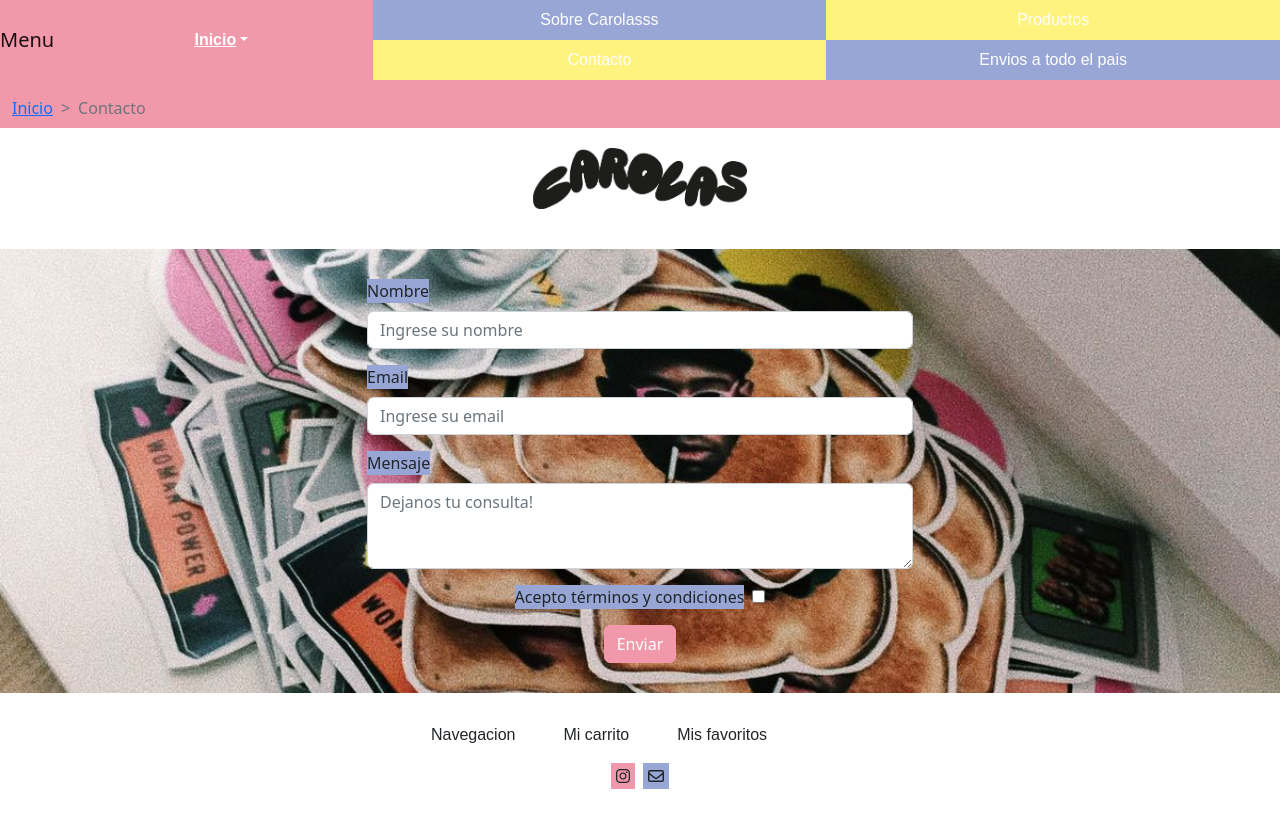
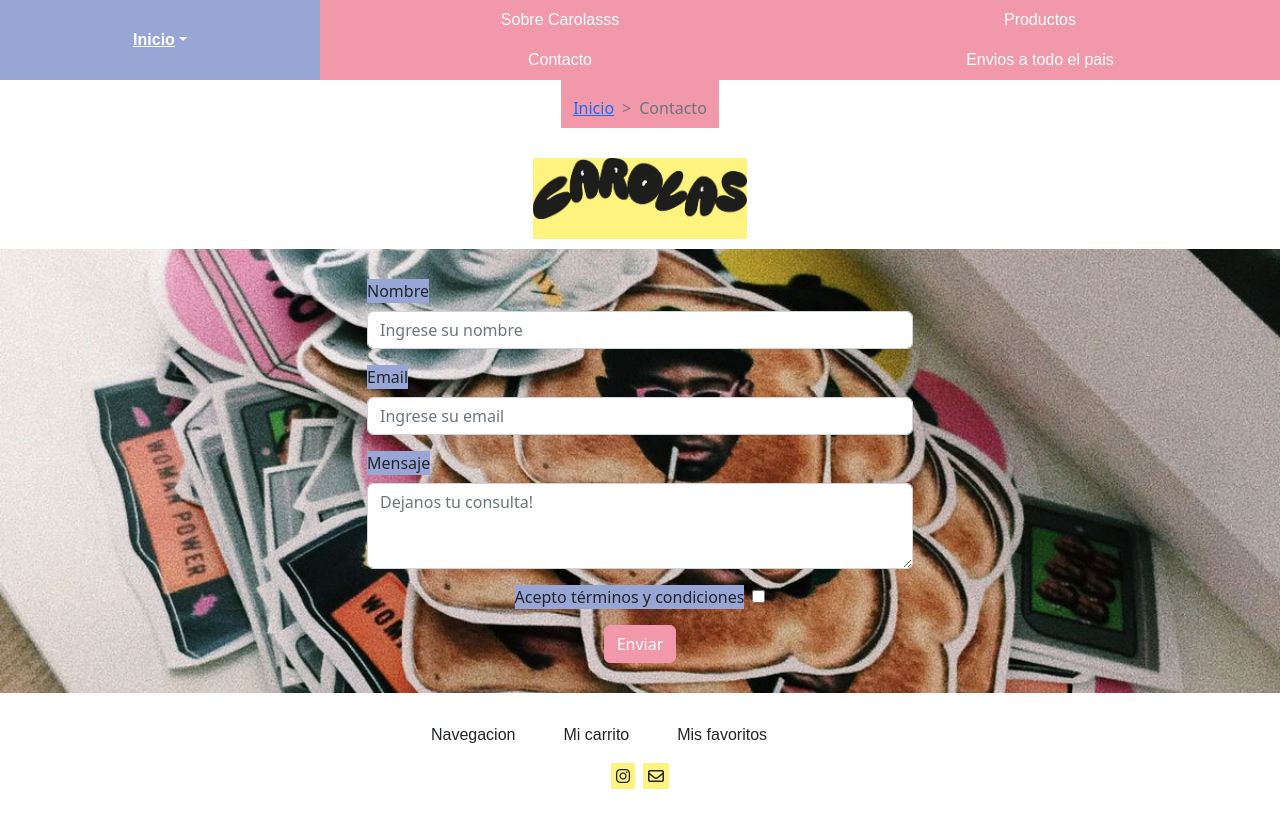
Before and after one commit to sofiasalvado/Proyecto-Final, a plain HTML site: page contacto.html in a window 1280 px wide. Drawn offline with nearby package versions, Linux system fonts and the light colour scheme.

Commit message:
cambio colores

```diff
--- a/contacto.html
+++ b/contacto.html
@@ -15,7 +15,6 @@
 <body>
     <nav class="navbar navbar-expand-lg p-0 sticky-top">
         <div class="container-fluid p-0">
-          <a class="navbar-brand" href="#">Menu</a>
           <button class="navbar-toggler" type="button" data-bs-toggle="collapse" data-bs-target="#navbarSupportedContent" aria-controls="navbarSupportedContent" aria-expanded="false" aria-label="Toggle navigation">
             <span class="navbar-toggler-icon"></span>
           </button>
@@ -33,7 +32,7 @@
 </div>
 <div class="container-fluid breadcrumbsFondo">
     <nav style="--bs-breadcrumb-divider: '>';" aria-label="breadcrumb">
-        <ol class="breadcrumb mb-0 pt-3 pb-2">
+        <ol class="breadcrumb mb-0 pt-3 pb-2 justify-content-left">
             <li class="breadcrumb-item"><a href="#">Inicio</a></li>
             <li class="breadcrumb-item active" aria-current="page">Contacto</li>
         </ol>
--- a/styles/scss/_breadcrumbsFondo.scss
+++ b/styles/scss/_breadcrumbsFondo.scss
@@ -1,3 +1,7 @@
 .breadcrumbsFondo {
     background-color: $violeta ;
+    display: block;
+    max-width: max-content;
+    justify-content:left;
+
 }
--- a/styles/scss/_chusmeame.scss
+++ b/styles/scss/_chusmeame.scss
@@ -1,5 +1,6 @@
 .chusmeame {
     display: block;
+    max-width: max-content;
     margin: 30px;
     background-color:$jade;
     border-radius: 2px;
--- a/styles/scss/_formulario.scss
+++ b/styles/scss/_formulario.scss
@@ -6,6 +6,7 @@
     background-repeat: no-repeat;
     justify-content: center;
     align-items: center;
+    margin-top: 10px;
     }
 
 .form-label {
--- a/styles/scss/_header.scss
+++ b/styles/scss/_header.scss
@@ -39,28 +39,28 @@
 
     }
     .item_inicio {
-        background-color: $violeta;
+        background-color: $jade;
         grid-area: inicio;
     }
 
     .item_sobre {
-        background-color: $jade;
+        background-color: $violeta;
         grid-area: sobre;
 
     }
 
     .item_productos {
-        background-color: $amarillo;
+        background-color: $violeta;
         grid-area: productos;
     }
 
     .item_contacto {
-        background-color: $amarillo;
+        background-color: $violeta;
         grid-area: contacto;
     }
 
     .item_envios {
-        background-color: $jade;
+        background-color: $violeta;
         grid-area: envios;
     }
 }
--- a/styles/scss/_imagenes.scss
+++ b/styles/scss/_imagenes.scss
@@ -3,7 +3,7 @@
     margin-bottom: 100px;
     padding: 30px;
     margin: 30px;
-    background-color: $amarillo;
+    background-color: $jade;
 }
 
 .imagen{
--- a/styles/scss/_menu.scss
+++ b/styles/scss/_menu.scss
@@ -13,5 +13,6 @@
 .logo {
     max-width: 90%;
     padding-bottom: 20px;
-    margin: 20px;
+    margin-top: 30px;
+    background-color: $amarillo;
 }
--- a/styles/scss/_tarjetitasProductos.scss
+++ b/styles/scss/_tarjetitasProductos.scss
@@ -1,5 +1,6 @@
 .tarjetitasproductos {
-    padding-block: 50px;
+    margin-top: 10px;
+
 
     .cardProduct {
         background-color: $jade;
--- a/styles/scss/_variables.scss
+++ b/styles/scss/_variables.scss
@@ -9,8 +9,8 @@ $coloresFondos: (
 );
 
 $redes: (
-    envelope: $jade,
-    instagram: $violeta,
+    envelope: $amarillo,
+    instagram: $amarillo,
 
 );
 
```
Also changed, not shown: envíos a todo el país.html (+0 -1 lines), productos.html (+7 -8 lines), sobre carolasss.html (+0 -1 lines), styles/estilos.css, 1 other file.
